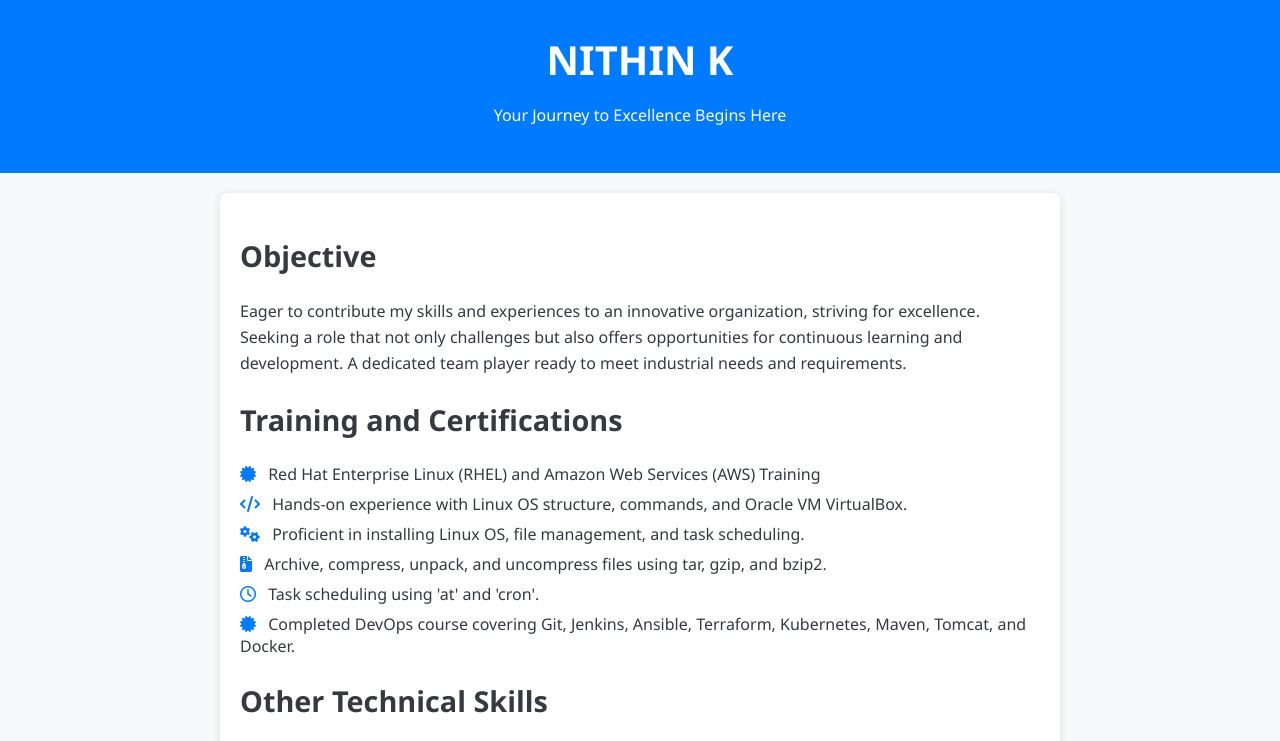
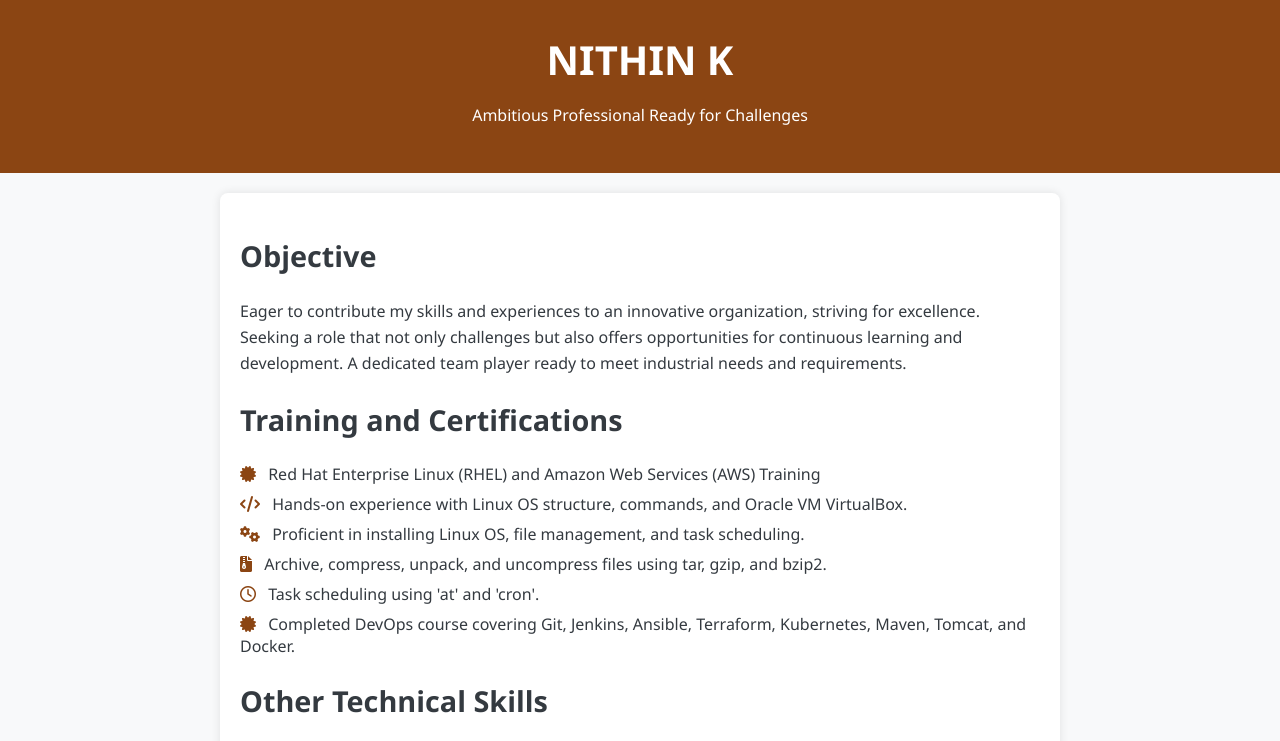
Before and after one commit to Nk2096/Nithin.github.io, a plain HTML site: page index.html in a window 1280 px wide. Shown: the top 741 px of the page. Drawn offline with Linux system fonts and the light colour scheme.

Commit message:
Update index.html

```diff
--- a/index.html
+++ b/index.html
@@ -14,7 +14,7 @@
             color: #343a40;
         }
         header {
-            background-color: #007bff;
+            background-color: #8B4513; /* Brown */
             color: #fff;
             text-align: center;
             padding: 2em;
@@ -46,7 +46,7 @@
         }
         i {
             margin-right: 8px;
-            color: #007bff;
+            color: #8B4513; /* Brown */
         }
         p {
             line-height: 1.6;
@@ -60,7 +60,7 @@
 <body>
     <header>
         <h1>NITHIN K</h1>
-        <p>Your Journey to Excellence Begins Here</p>
+        <p>Ambitious Professional Ready for Challenges</p>
     </header>
     <section>
         <h2>Objective</h2>
```
